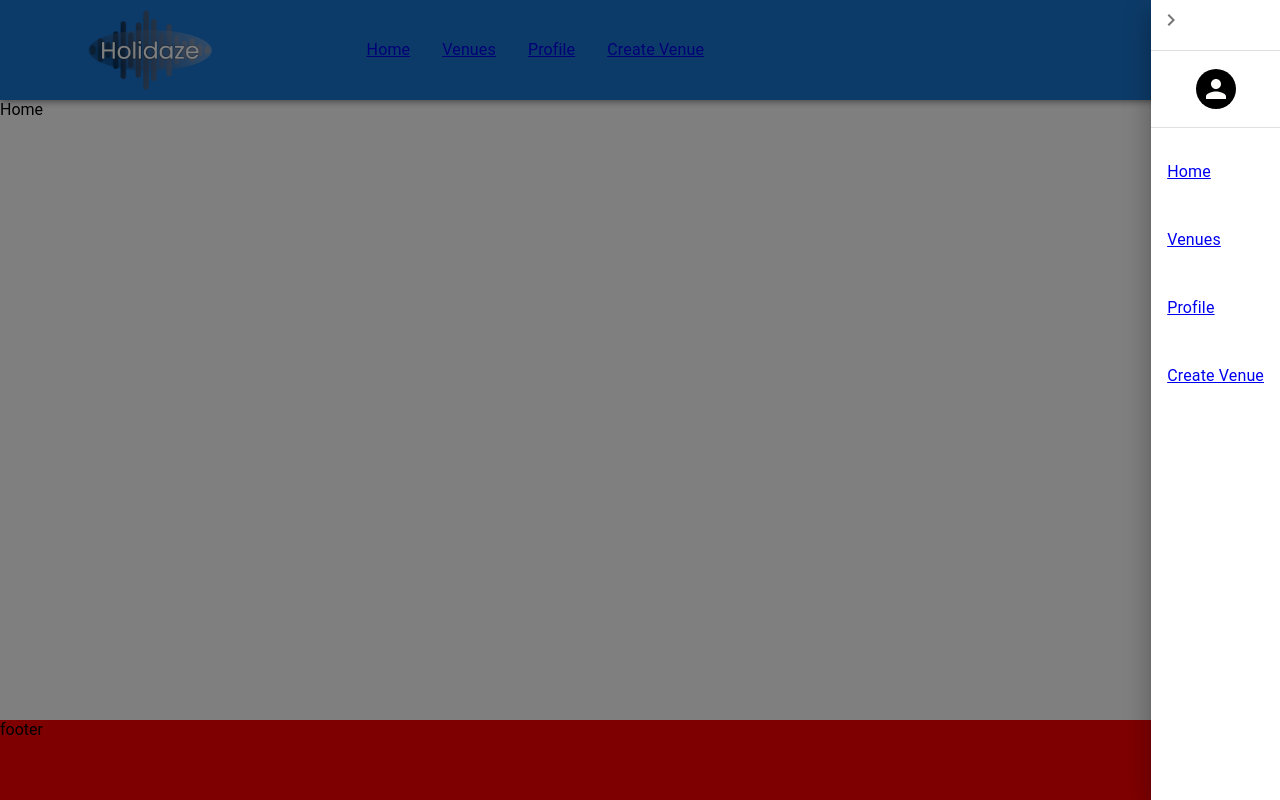
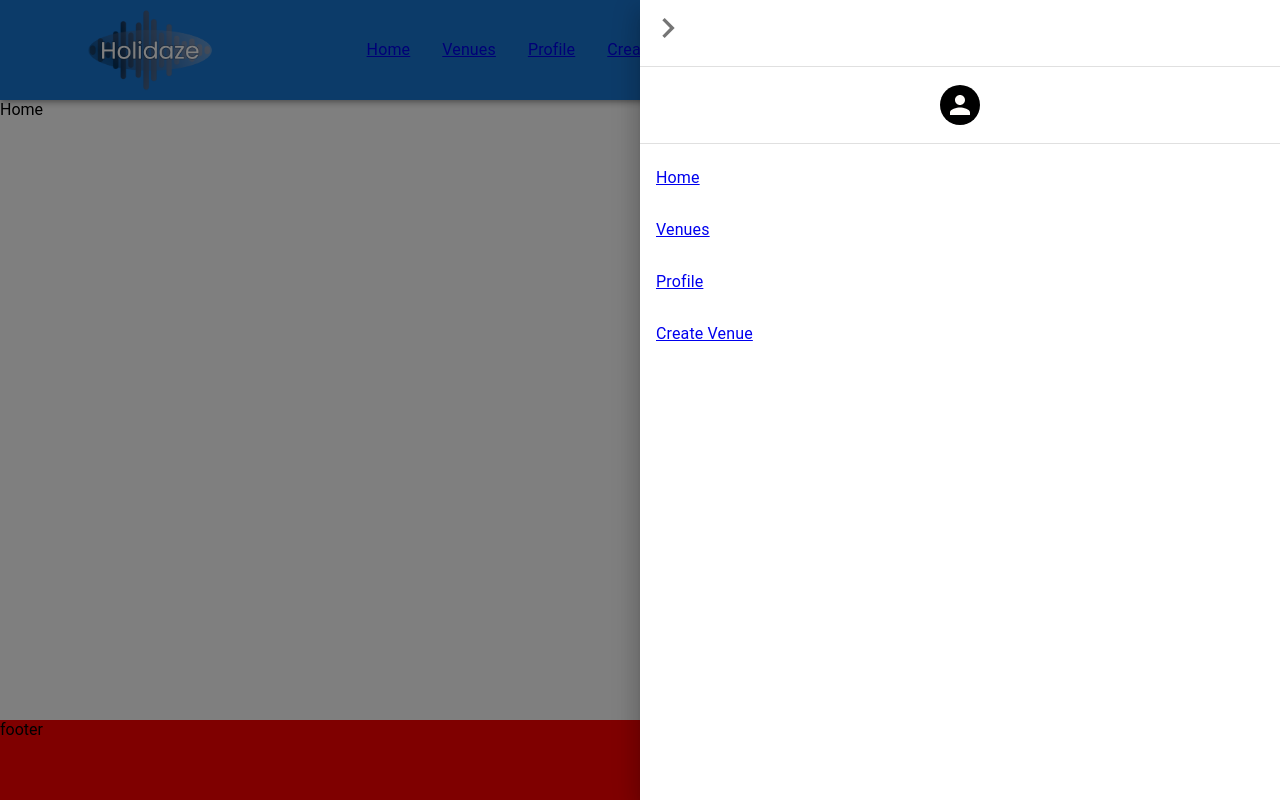
Before and after one commit to larssandell/Holidaze_semester-4, a React (Vite) app: page / in a window 1280 px wide. Both pictures are taken after a click on the item "Home". Built offline with nearby package versions, Linux system fonts and the light colour scheme.

Commit message:
add hambuger menu

```diff
--- a/src/components/Router/index.jsx
+++ b/src/components/Router/index.jsx
@@ -10,11 +10,9 @@ import Error from '../../pages/Error';
 import PrivateRoute from '../utilits/PrivateRoute';
 import LoginPage from '../../pages/LoginPage';
 import RegisterPage from '../../pages/RegisterPage';
-// import { AuthProvider } from '../utilits/Auth';
 
 function Router() {
     return (
-        // <AuthProvider>
         <Routes>
             <Route path='/' element={<Layout />}>
                 <Route index element={<Home />} />
@@ -32,7 +30,6 @@ function Router() {
                 <Route path='*' element={<Error />} />
             </Route>
         </Routes>
-        // </AuthProvider>
     );
 }
 
--- a/src/components/shared/Header/index.jsx
+++ b/src/components/shared/Header/index.jsx
@@ -7,8 +7,6 @@ import {
     Container,
     Divider,
     IconButton,
-    // InputBase,
-    // Menu,
     Drawer,
     MenuItem,
     styled,
@@ -18,7 +16,7 @@ import {
 } from '@mui/material';
 import { ChevronRight, MenuRounded } from '@mui/icons-material';
 import logo from '../../../assets/logo/holidazelogo.png';
-import './Header.css';
+
 // import { theme } from '../theme';
 
 const StyledAppBar = styled(AppBar)({
@@ -36,15 +34,27 @@ const StyledToolbar = styled(Toolbar)({
 const StyledDiv = styled('div')({
     display: 'flex',
     flexDirection: 'row-reverse',
-    // alignItems: 'center',
 });
 
-// const Search = styled('div')(({ theme }) => ({
-//     backgroundColor: 'white',
-//     padding: '0 10px',
-//     borderRadius: theme.shape.borderRadius,
-//     width: '40%',
-// }));
+// const navInfo = {
+//     manager: [
+//         { name: 'Home', url: '/' },
+//         { name: 'Venues', url: '/venues' },
+//         { name: 'Profile', url: '/profile' },
+//         { name: 'Create Venue', url: '/create' },
+//         { name: 'logout', url: '/create' },
+//     ],
+//     registered: [
+//         { name: 'Home', url: '/' },
+//         { name: 'Venues', url: '/venues' },
+//         { name: 'Logout', url: '/profile' },
+//     ],
+//     user: [
+//         { name: 'Home', url: '/' },
+//         { name: 'Venues', url: '/venues' },
+//         { name: 'Register', url: '/profile' },
+//     ],
+// };
 
 const pages = [
     { name: 'Home', url: '/' },
@@ -155,14 +165,24 @@ function Header() {
                             </NavLink>
                         </IconButton>
                         <Drawer
-                            // variant={medium ? 'temporary' : 'permanent'}
+                            PaperProps={{
+                                sx: {
+                                    width: '50%',
+                                    color: 'black',
+                                },
+                            }}
                             anchor='right'
                             open={open}
                             onClose={toggleMenuDrawer}
                         >
+                            <Box>
                                 <div onClick={toggleMenuDrawer} role='button'>
                                     <IconButton>
-                                    <ChevronRight tabIndex={0} />
+                                        <ChevronRight
+                                            sx={{
+                                                fontSize: 40,
+                                            }}
+                                        />
                                     </IconButton>
                                 </div>
                                 <StyledDivider />
@@ -172,12 +192,11 @@ function Header() {
                                         justifyContent: 'center',
                                     }}
                                 >
-                                <IconButton>
+                                    <IconButton sx={{ fontSize: 40 }}>
                                         <NavLink to='/profile'>
                                             <Avatar
                                                 sx={{
                                                     backgroundColor: 'black',
-                                                fontSize: 'large',
                                                 }}
                                             ></Avatar>
                                         </NavLink>
@@ -194,9 +213,12 @@ function Header() {
                                             display: 'block',
                                         }}
                                     >
-                                    <NavLink to={page.url}>{page.name}</NavLink>
+                                        <NavLink to={page.url}>
+                                            {page.name}
+                                        </NavLink>
                                     </MenuItem>
                                 ))}
+                            </Box>
                         </Drawer>
                     </StyledDiv>
                 </StyledToolbar>
```
Also changed, not shown: package.json (+7 -7 lines), src/components/modals/LoginModal.jsx (added, +33 -0 lines), src/components/modals/form/ErrorMessage.jsx (added, +22 -0 lines), src/components/modals/form/TextFields.jsx (added, +31 -0 lines), src/components/shared/Header/Header.css (deleted, +0 -8 lines), .eslintrc.json, 1 other file (tests, documents, lock files or other folders). Lines whose indentation alone changed are shown as unchanged.
